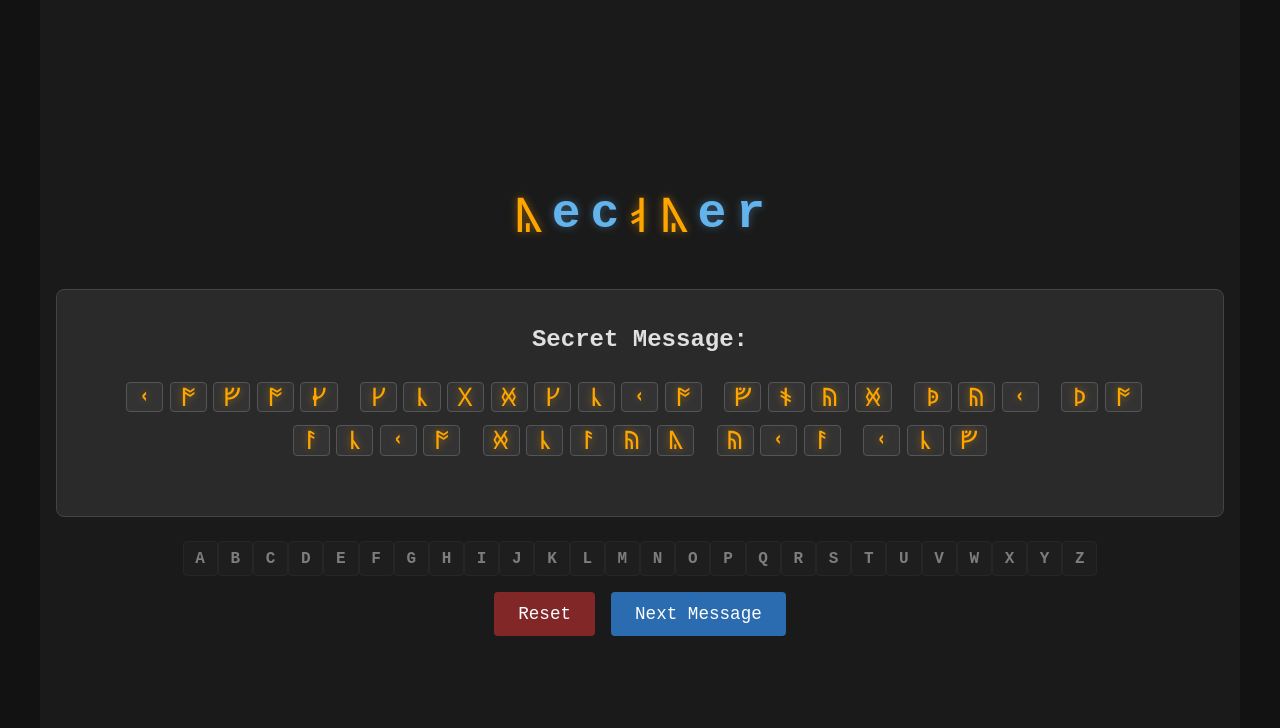
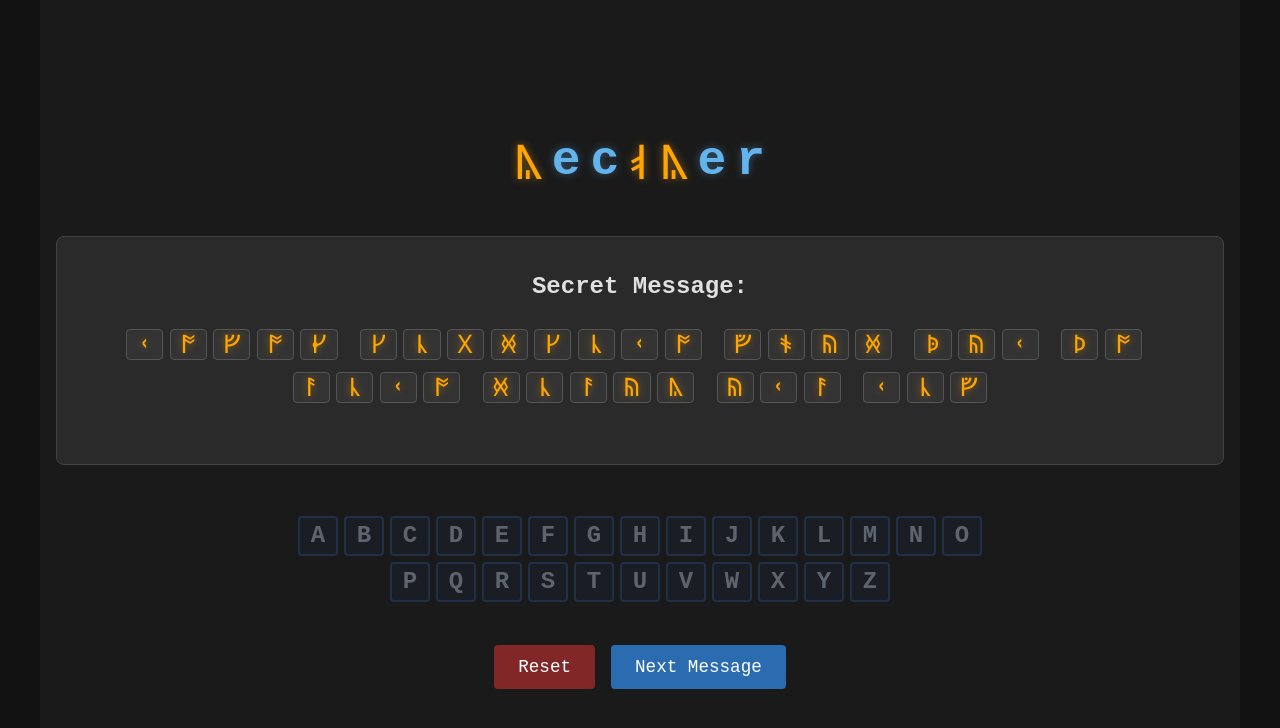
Before and after one commit to Vincent-Mattana/Decoder, a React (Vite) app: page / in a window 1280 px wide. Shown: the top 728 px of the page. Built offline with nearby package versions, Linux system fonts and the light colour scheme.

Commit message:
Updated GU anfter bug reports 3

```diff
--- a/src/components/cipherDecoder.css
+++ b/src/components/cipherDecoder.css
@@ -27,6 +27,10 @@ body, html {
   color: #e0e0e0;
   box-sizing: border-box;
   overflow: hidden; /* Prevent scrollbars */
+  --selection-color: #4299e1; /* Default blue for selection */
+  --selection-glow: 0 0 8px rgba(66, 153, 225, 0.6); /* Default blue glow for selection */
+  --mapped-color: #63b3ed; /* Default sky blue for mapped letters */
+  --mapped-glow: 0 0 8px rgba(99, 179, 237, 0.6); /* Default blue glow for mapped letters */
 }
 
 .message-container {
@@ -78,47 +82,70 @@ body, html {
   color: #e0e0e0;
 }
 
+.controls {
+  display: flex;
+  flex-direction: column;
+  justify-content: center;
+  align-items: center;
+  width: 100%;
+  max-width: 800px;
+  margin: 0 auto;
+}
+
+.alphabet {
+  display: flex;
+  flex-direction: row;
+  flex-wrap: wrap;
+  justify-content: center;
+  max-width: 700px;
+  margin: 1rem auto;
+  padding: 0.5rem;
+}
+
 .letter-button {
-  width: 2.2rem;
-  height: 2.2rem;
-  line-height: 2.2rem;
+  display: flex;
+  align-items: center;
+  justify-content: center;
+  width: 40px;
+  height: 40px;
+  margin: 3px;
   padding: 0;
-  text-align: center;
-  border: 1px solid #444;
+  font-size: 1.5rem;
+  font-weight: bold;
+  border: 2px solid #234876;
   border-radius: 4px;
-  background-color: #2a2a2a;
-  color: #e0e0e0;
+  background-color: #1a202c;
+  color: #a0aec0;
   cursor: pointer;
   transition: all 0.2s ease;
   position: relative;
 }
 
-/* Add clearer inactive state */
 .letter-button:disabled {
+  cursor: not-allowed;
   opacity: 0.5;
-  cursor: not-allowed;
-  background-color: #222;
-  border-color: #333;
 }
 
-/* Only highlight available buttons when a rune is selected */
-.letter-button:not(:disabled):hover {
-  background-color: #444;
-  border-color: #63b3ed;
+.letter-button.choose-me:not(.used):not(:disabled):hover {
   transform: translateY(-2px);
-  box-shadow: 0 2px 4px rgba(0,0,0,0.2);
+  background-color: #234876;
+  color: white;
+  box-shadow: 0 3px 6px rgba(0, 0, 0, 0.3);
+  border-color: var(--selection-color);
+}
+
+.letter-button.used {
+  background-color: #1a365d;
+  color: var(--mapped-color);
+  border-color: var(--mapped-color);
+  cursor: not-allowed;
 }
 
 .letter-button.selected {
-  border-color: #4299e1;
-  background-color: #1a365d;
-  color: #90cdf4;
-}
-
-.letter-button.used {
-  position: relative;
-  opacity: 0.7;
-  cursor: not-allowed;
+  background-color: var(--selection-color);
+  color: white;
+  border-color: white;
+  box-shadow: var(--selection-glow);
 }
 
 .letter-button.used::before {
@@ -383,35 +410,35 @@ h2 {
 
 /* Letter states */
 .letter:hover:not(.mapped) {
-  border-color: #90cdf4;
+  border-color: var(--selection-color);
   transform: translateY(-2px);
   box-shadow: 0 3px 6px rgba(0, 0, 0, 0.3);
 }
 
 .letter.selected {
-  border-color: #4299e1;
+  border-color: var(--selection-color);
   background-color: #1a365d;
-  color: #90cdf4;
+  color: var(--selection-color);
 }
 
-/* .letter.mapped is defined above with sky blue color */
+/* Mapped letters use the fixed blue color */
 .letter.mapped {
   opacity: 1;
-  color: #63b3ed !important; /* Sky blue color */
+  color: var(--mapped-color) !important;
   font-weight: bold;
   font-size: 1.5rem;
-  text-shadow: 0 0 8px rgba(99, 179, 237, 0.6); /* Blue glow */
+  text-shadow: var(--mapped-glow);
   animation: none !important; /* Stop the orange glow animation */
   background-color: #1a365d; /* Dark blue background for better contrast */
-  border-color: #4299e1; /* Blue border */
+  border-color: var(--mapped-color); /* Blue border */
   cursor: pointer; /* Ensure it's obviously clickable */
 }
 
 /* Add a hover effect to show that mapped runes can be clicked to clear */
 .letter.mapped:hover {
   transform: scale(1.1);
-  box-shadow: 0 0 10px rgba(99, 179, 237, 0.8);
-  border-color: #90cdf4;
+  box-shadow: var(--mapped-glow);
+  border-color: var(--mapped-color);
 }
 
 /* Add a subtle indicator that mapped letters can be reset */
@@ -425,7 +452,7 @@ h2 {
   font-size: 0.8rem;
   line-height: 1rem;
   text-align: center;
-  background-color: #4299e1;
+  background-color: var(--mapped-color);
   color: white;
   border-radius: 50%;
   opacity: 0;
@@ -452,8 +479,8 @@ h2 {
 /* Title styling is already defined above */
 
 .letter.highlight {
-  box-shadow: 0 0 6px 2px rgba(66, 153, 225, 0.6);
-  border-color: #4299e1;
+  box-shadow: var(--selection-glow);
+  border-color: var(--selection-color);
   z-index: 1;
 }
 
@@ -488,19 +515,19 @@ h2 {
 
 .letter.mapped {
   opacity: 1;
-  color: #63b3ed !important; /* Sky blue color */
+  color: var(--mapped-color) !important; /* Sky blue color */
   font-weight: bold;
   font-size: 1.5rem;
-  text-shadow: 0 0 8px rgba(99, 179, 237, 0.6); /* Blue glow */
+  text-shadow: var(--mapped-glow); /* Blue glow */
   animation: none !important; /* Stop the orange glow animation */
   background-color: #1a365d; /* Dark blue background for better contrast */
-  border-color: #4299e1; /* Blue border */
+  border-color: var(--mapped-color); /* Blue border */
   cursor: pointer; /* Ensure it's obviously clickable */
 }
 
 /* Add a hover effect to show that mapped runes can be clicked to clear */
 .letter.mapped:hover {
   transform: scale(1.1);
-  box-shadow: 0 0 10px rgba(99, 179, 237, 0.8);
-  border-color: #90cdf4;
+  box-shadow: var(--mapped-glow);
+  border-color: var(--mapped-color);
 }
--- a/src/components/cipherDecoder.tsx
+++ b/src/components/cipherDecoder.tsx
@@ -32,7 +32,7 @@ const shuffleArray = <T,>(array: T[]): T[] => {
 };
 
 // Title animation component
-const AnimatedTitle = ({ onDoubleClick }: { onDoubleClick: () => void }) => {
+const AnimatedTitle = ({ onDoubleClick, stopAnimation }: { onDoubleClick: () => void, stopAnimation: boolean }) => {
   const [letters, setLetters] = useState<Array<{char: string, isRunic: boolean}>>(() => {
     const word = "Decoder";
     // Start with all characters as runes
@@ -46,6 +46,23 @@ const AnimatedTitle = ({ onDoubleClick }: { onDoubleClick: () => void }) => {
   const [decodedIndices, setDecodedIndices] = useState<Set<number>>(new Set());
 
   useEffect(() => {
+    // If stopAnimation is true, decode all the letters and stop the animation
+    if (stopAnimation && decodedIndices.size < 7) {
+      setLetters(prev =>
+        prev.map(letter => ({
+          ...letter,
+          isRunic: false
+        }))
+      );
+      setDecodedIndices(new Set([0, 1, 2, 3, 4, 5, 6]));
+      return;
+    }
+
+    // Don't start a new interval if we're supposed to stop the animation
+    if (stopAnimation) {
+      return;
+    }
+
     // Slower animation interval (1800ms instead of 800ms)
     const interval = setInterval(() => {
       if (decodedIndices.size >= 7) {
@@ -58,7 +75,7 @@ const AnimatedTitle = ({ onDoubleClick }: { onDoubleClick: () => void }) => {
               isRunic: true
             }))
           );
-        }, 5000);
+        }, 1600);
         return;
       }
 
@@ -103,7 +120,7 @@ const AnimatedTitle = ({ onDoubleClick }: { onDoubleClick: () => void }) => {
     }, 1800);
 
     return () => clearInterval(interval);
-  }, [decodedIndices, letters]);
+  }, [decodedIndices, letters, stopAnimation]);
 
   return (
     <h1 className="animated-title" onDoubleClick={onDoubleClick}>
@@ -281,6 +298,35 @@ export function CipherDecoder() {
     }
   };
 
+  // Calculate the progress of decoding to determine color tint
+  const getDecodeProgress = () => {
+    const uniqueCharsInMessage = Array.from(new Set(encodedMessage.replace(/ /g, '').split('')));
+    const mappedChars = uniqueCharsInMessage.filter(char => mapping[char]);
+    return mappedChars.length / uniqueCharsInMessage.length;
+  };
+
+  // Calculate the color based on decode progress (blue to reddish-purple)
+  const getSelectionColor = () => {
+    const progress = getDecodeProgress();
+
+    // Blue RGB: 66, 153, 225 (start)
+    // Reddish-Purple RGB: 187, 85, 219 (end) - more red than the previous purple
+
+    const r = Math.round(66 + progress * (187 - 66));
+    const g = Math.round(153 + progress * (85 - 153));
+    const b = Math.round(225 + progress * (219 - 225));
+
+    return `rgb(${r}, ${g}, ${b})`;
+  };
+
+  // Generate CSS variables for dynamic colors
+  const colorStyle = {
+    '--selection-color': getSelectionColor(), // Purple-tinted selection color
+    '--selection-glow': `0 0 8px ${getSelectionColor()}80`, // Purple-tinted glow with 50% opacity
+    '--mapped-color': '#63b3ed', // Fixed sky blue for mapped letters
+    '--mapped-glow': '0 0 8px rgba(99, 179, 237, 0.6)' // Fixed sky blue glow for mapped letters
+  } as React.CSSProperties;
+
   const triggerConfetti = () => {
     if (confettiCanvasRef.current) {
       const myConfetti = confetti.create(confettiCanvasRef.current, {
@@ -328,8 +374,8 @@ export function CipherDecoder() {
     <>
       <canvas ref={confettiCanvasRef} className="confetti-canvas"></canvas>
       <div className="app-container">
-        <div className="cipher-decoder dark-mode">
-          <AnimatedTitle onDoubleClick={handleTitleDoubleClick} />
+        <div className="cipher-decoder dark-mode" style={colorStyle}>
+          <AnimatedTitle onDoubleClick={handleTitleDoubleClick} stopAnimation={isDecoded} />
 
           {isDebugMode && (
             <div className="debug-mode-indicator">
```
